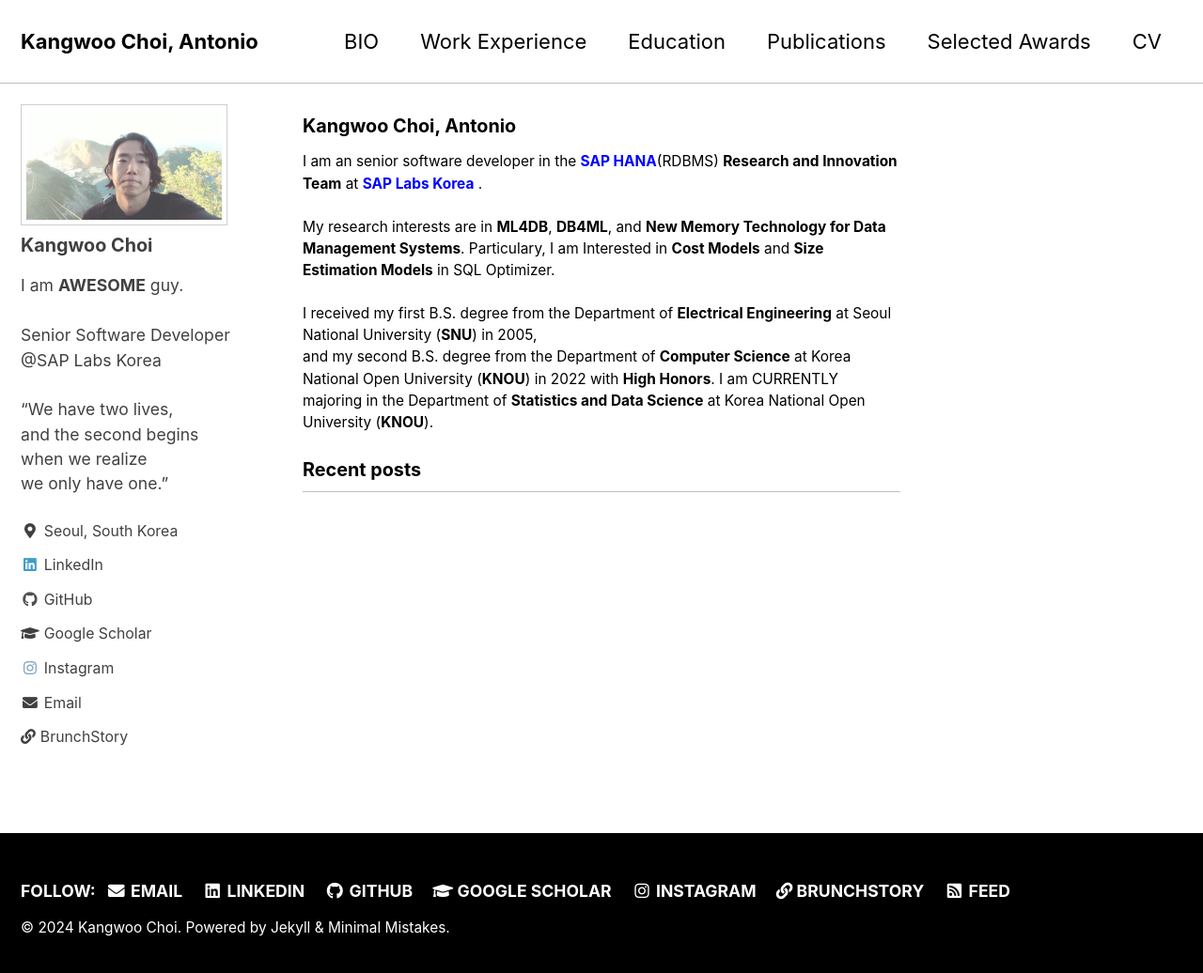
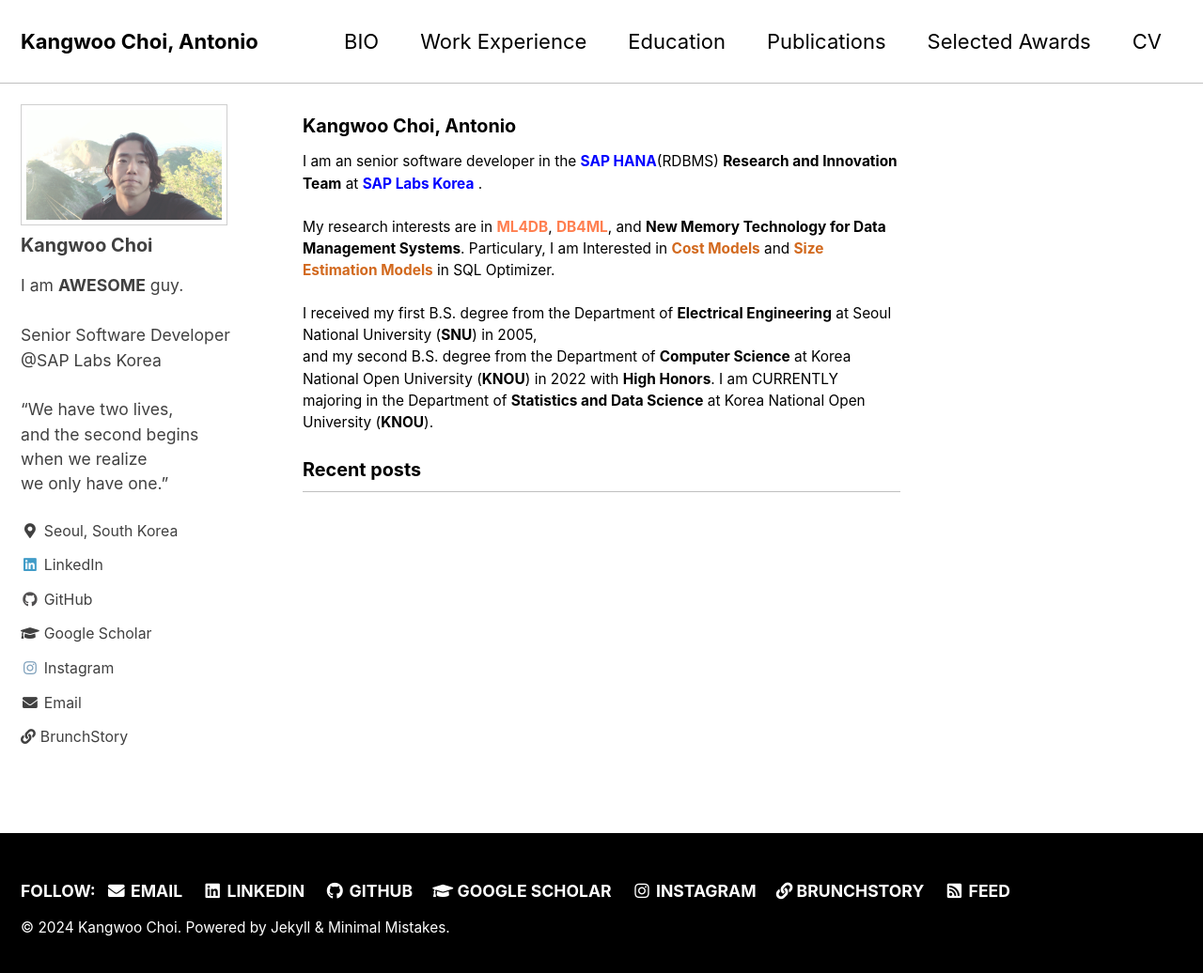
Before and after one commit to KangwooChoi/KangwooChoi.github.io, a Jekyll site: the page built from index.html, in a window 1280 px wide and 1043 px high. Shown: the top 1036 px of the window at 94% size. Built offline with Jekyll 4.4.1, drawn with Linux system fonts in a browser that asks for light colours; cached includes are drawn as plain includes; the list of posts is cut into pages by our own code.

Commit message:
Update index.html

```diff
--- a/index.html
+++ b/index.html
@@ -7,11 +7,11 @@
 
 <body>
 <p style="font-size:0.7em;">I am an senior software developer in the
-  <a style="text-decoration:none" href="https://www.sap.com/korea/products/technology-platform/hana/what-is-sap-hana.html"><b>SAP HANA</b></a>(RDBMS)
+  <a style="text-decoration:none;text-decoration-color:black;" href="https://www.sap.com/korea/products/technology-platform/hana/what-is-sap-hana.html"><b>SAP HANA</b></a>(RDBMS)
   <b>Research and Innovation Team</b> at
-  <a style="text-decoration:none" href="https://www.sap.com/korea/about/labs-korea.html"><b>SAP Labs Korea</b></a>
-  . <br><br>My research interests are in <b>ML4DB</b>, <b>DB4ML</b>, and <b>New Memory Technology for Data Management Systems</b>.
-  Particulary, I am Interested in <b>Cost Models</b> and <b>Size Estimation Models</b> in SQL Optimizer.
+  <a style="text-decoration:none;text-decoration-color:black;" href="https://www.sap.com/korea/about/labs-korea.html"><b>SAP Labs Korea</b></a>
+  . <br><br>My research interests are in <b><font color="coral">ML4DB</font></b>, <b><font color="coral">DB4ML</font></b>, and <b>New Memory Technology for Data Management Systems</b>.
+  Particulary, I am Interested in <b><font color="chocolate">Cost Models</font></b> and <b><font color="chocolate">Size Estimation Models</font></b> in SQL Optimizer.
   <br><br>I received my first B.S. degree from the Department of <b>Electrical Engineering</b> at Seoul National University (<b>SNU</b>) in 2005,
   <br>and my second B.S. degree from the Department of <b>Computer Science</b> at Korea National Open University (<b>KNOU</b>) in 2022
   with <b>High Honors</b>. I am CURRENTLY majoring in the Department of <b>Statistics and Data Science</b> at Korea National Open University (<b>KNOU</b>).<br>
```
